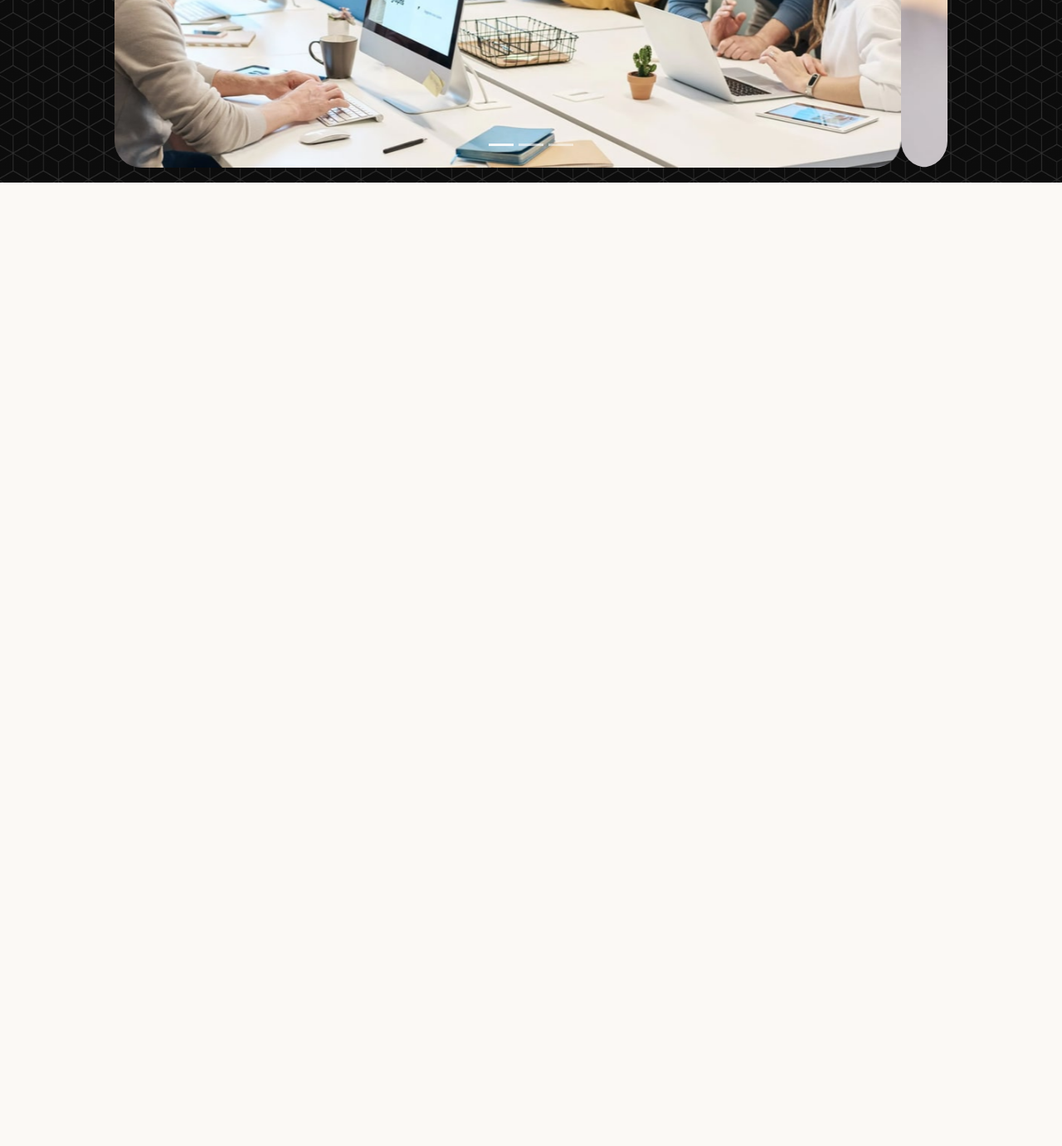
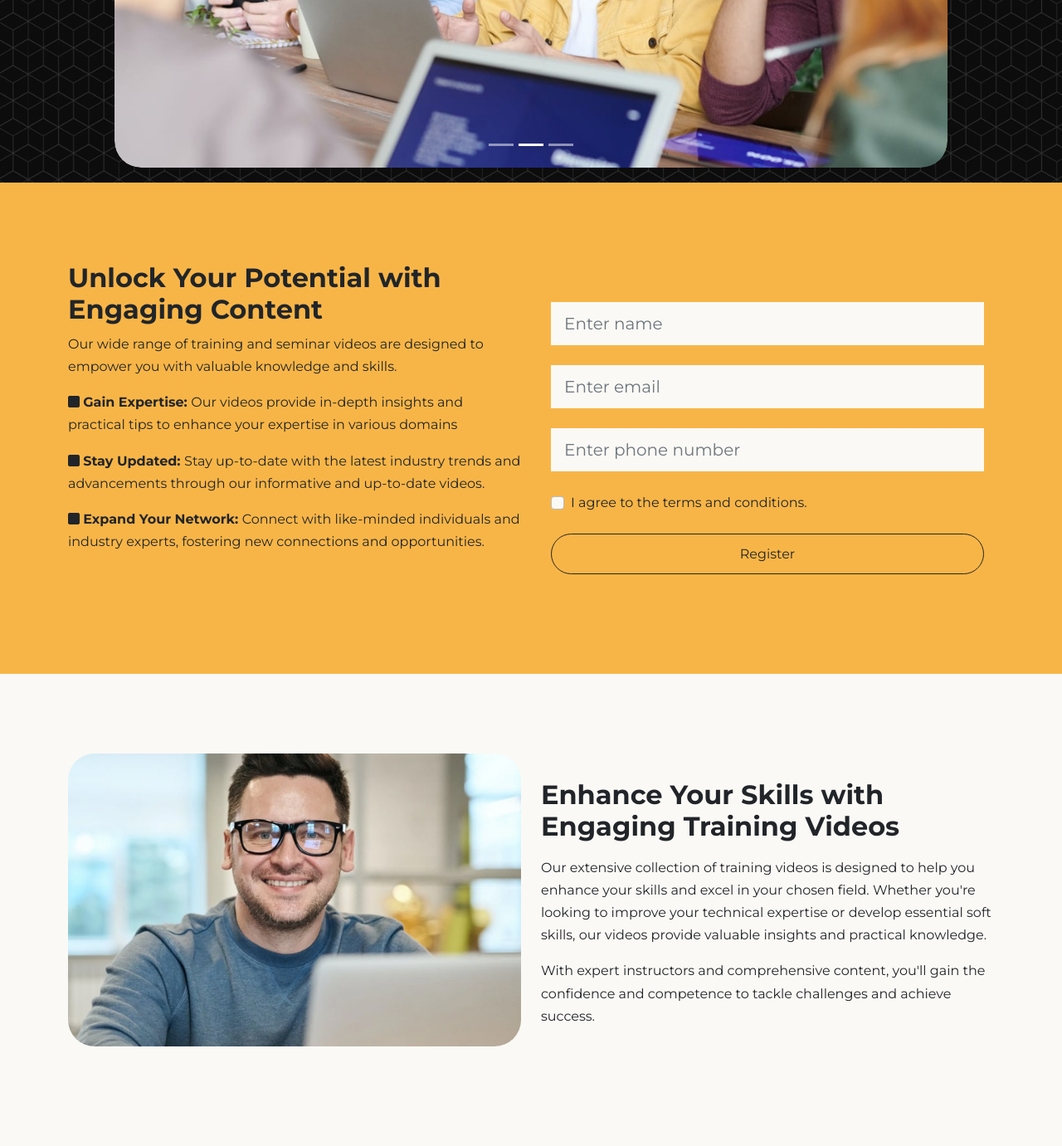
Before and after one commit to fisheeesh/Corso-Training-Website, a website: page index.html in a window 1280 px wide. Shown: the part 780-2161 px from the top of the page at 83% size. Before the commit the page ends 1000 px from the top, so only its background shows below. Drawn offline with nearby package versions, Linux system fonts and the light colour scheme; files that its build step writes are made by us from their sources.

Commit message:
register area and navbar scroll

```diff
--- a/index.html
+++ b/index.html
@@ -122,6 +122,79 @@
     </div>
   </header>
 
+  <!-- Register -->
+  <div id="register" class="section bg-primary py-6 overflow-hidden">
+    <div class="container">
+      <div class="row">
+        <div class="col-lg-6">
+          <h2>Unlock Your Potential with Engaging Content</h2>
+          <p>Our wide range of training and seminar videos are designed to empower you with valuable knowledge and
+            skills.</p>
+
+          <ul class="list-unstyled vstack gap-3">
+            <li>
+              <i class="fas fa-square"></i>
+              <strong>Gain Expertise: </strong>Our videos provide in-depth insights and practical tips to enhance your
+              expertise in various domains
+            </li>
+            <li>
+              <i class="fas fa-square"> </i>
+              <strong>Stay Updated: </strong>Stay up-to-date with the latest industry trends and advancements through
+              our informative and up-to-date videos.
+            </li>
+            <li>
+              <i class="fas fa-square"></i>
+              <strong>Expand Your Network: </strong>Connect with like-minded individuals and industry experts, fostering
+              new connections and opportunities.
+            </li>
+          </ul>
+        </div>
+        <!-- Form -->
+        <div class="col-lg-6 p-4">
+          <form>
+            <div class="my-4">
+              <input placeholder="Enter name" type="text" class="form-control form-control-lg rounded-0 border-0">
+            </div>
+            <div class="my-4">
+              <input placeholder="Enter email" type="email" class="form-control form-control-lg rounded-0 border-0">
+            </div>
+            <div class="my-4">
+              <input placeholder="Enter phone number" type="phone"
+                class="form-control form-control-lg rounded-0 border-0">
+            </div>
+            <div class="form-check">
+              <input type="checkbox" value="" class="form-check-input">
+              <label for="terms" class="form-check-label">I agree to the terms and conditions.</label>
+            </div>
+            <div class="d-grid mt-4">
+              <button class="btn btn-outline-dark">Register</button>
+            </div>
+          </form>
+        </div>
+      </div>
+    </div>
+  </div>
+
+  <!-- Details 1 -->
+  <section class="details py-6 bg-light" id="discover">
+    <div class="container">
+      <div class="row">
+        <div class="col-lg-6">
+          <img src="images/instructor.jpg" alt="" class="img-fluid rounded-5 mb-4">
+        </div>
+        <div class="col-lg-6 d-flex flex-column justify-content-center">
+          <h2>Enhance Your Skills with Engaging Training Videos</h2>
+          <p class="mt-2">
+            Our extensive collection of training videos is designed to help you enhance your skills and excel in your
+            chosen field. Whether you're looking to improve your technical expertise or develop essential soft skills,
+            our videos provide valuable insights and practical knowledge.
+          </p>
+          <p> With expert instructors and comprehensive content, you'll gain the confidence and competence to tackle
+            challenges and achieve success.</p>
+        </div>
+      </div>
+    </div>
+  </section>
 
   <script src="js/bootstrap.bundle.min.js"></script>
   <script src="js/script.js"></script>
--- a/js/script.js
+++ b/js/script.js
@@ -1 +1,17 @@
 // Add custom JavaScript here
+function userScroll(){
+    const navbar = document.querySelector('.navbar');
+
+    window.addEventListener('scroll', () => {
+        if(window.scrollY > 50){
+            navbar.classList.add('bg-dark')
+            navbar.classList.add('navbar-sticky')
+        }
+        else{
+            navbar.classList.remove('bg-dark')
+            navbar.classList.remove('navbar-sticky')
+        }
+    })
+}
+
+document.addEventListener('DOMContentLoaded', userScroll)
--- a/scss/styles.scss
+++ b/scss/styles.scss
@@ -10,6 +10,10 @@
     margin: 0 auto;
 }
 
+.navbar{
+    transition: all 0.5s ease-in-out;
+}
+
 @media(max-width: 992px){
     .navbar{
         background: var(--bs-dark);
```
